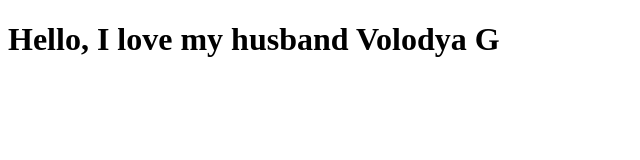
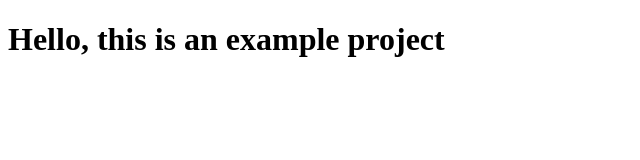
Before and after one commit to polinahrynishak/my-project, a plain HTML site: page index.html in a window 1280 px wide. Shown: the whole page, without its empty margins (0-640 px from the left). Drawn offline with Linux system fonts and the light colour scheme.

Commit message:
add description

```diff
--- a/index.html
+++ b/index.html
@@ -6,6 +6,6 @@
     <title>Document</title>
   </head>
   <body>
-    <h1>Hello, I love my husband Volodya G</h1>
+    <h1>Hello, this is an example project</h1>
   </body>
 </html>
```
